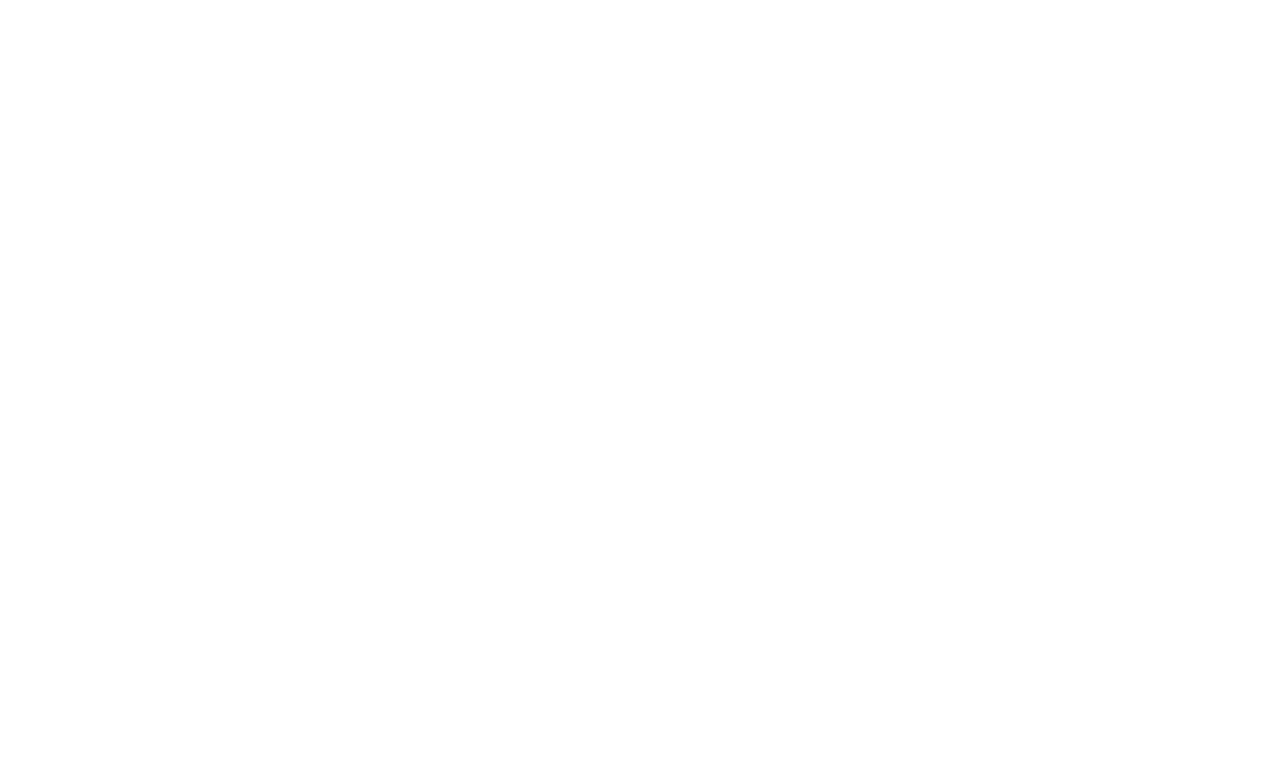
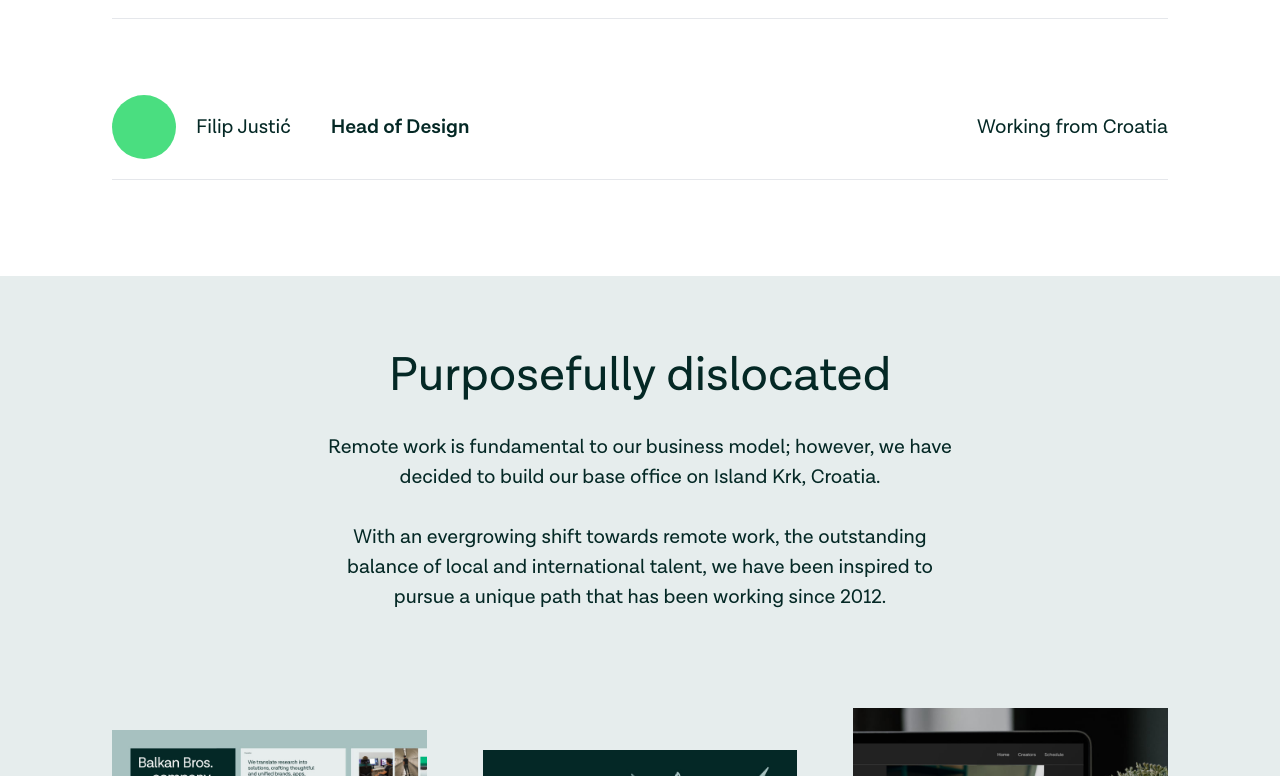
Before and after one commit to ebraj/Clone-World, a Next.js app in the folder BB-Agency-Clone/: page /about-us in a window 1280 px wide. Shown: the part 9530-10306 px from the top of the page. Before the commit the page ends 3977 px from the top, so only its background shows below. Built offline with nearby package versions, Linux system fonts and the light colour scheme.

Commit message:
bb about-us pg completed

```diff
--- a/BB-Agency-Clone/components/datas/about-us.js
+++ b/BB-Agency-Clone/components/datas/about-us.js
@@ -34,4 +34,239 @@
         "Countries represented in our agency, offering a global perspective on everything we do.",
     },
   ],
+  allClients: [
+    {
+      index: 1,
+      name: "Wesley Van’t Hart",
+      title: "Product Designer",
+      area: "Working from Netherlands",
+    },
+    {
+      index: 2,
+      name: "Adrian Morić",
+      title: "UX Specialist",
+      area: "Working from Croatia",
+    },
+    {
+      index: 3,
+      name: "Anna Meleshina",
+      title: "Product Designer",
+      area: "Working from Russia",
+    },
+    {
+      index: 4,
+      name: "Vicente Reyes Montealegre",
+      title: "Senior Brand Designer",
+      area: "Working from United Kingdom",
+    },
+    {
+      index: 5,
+      name: "Tomislav Jozić",
+      title: "Senior React Designer",
+      area: "Working from Croatia",
+    },
+    {
+      index: 6,
+      name: "Julia Martinez Conte",
+      title: "Junior Brand Designer",
+      area: "Working from Spain",
+    },
+    {
+      index: 7,
+      name: "Don Gepulango",
+      title: "Creative Developer",
+      area: "Working from Philippines",
+    },
+    {
+      index: 8,
+      name: "Zrinka Požar",
+      title: "Project Manager",
+      area: "Working from Croatia",
+    },
+    {
+      index: 9,
+      name: "Dalibor Rist",
+      title: "Developer",
+      area: "Working from Croatia",
+    },
+    {
+      index: 10,
+      name: "Matej Justić",
+      title: "Chief Executive Officer",
+      area: "Working from Croatia",
+    },
+    {
+      index: 11,
+      name: "Matej Justić",
+      title: "Chief Executive Officer",
+      area: "Working from Croatia",
+    },
+    {
+      index: 12,
+      name: "Michaela Fiasova",
+      title: "Creative Strategist",
+      area: "Working from Czech Republic",
+    },
+    {
+      index: 13,
+      name: "Ivan Križaj",
+      title: "Developer",
+      area: "Working from Croatia",
+    },
+    {
+      index: 14,
+      name: "Max Panchyk",
+      title: "Visual Designer",
+      area: "Working from Ukraine",
+    },
+    {
+      index: 15,
+      name: "Ana Belić",
+      title: "Marketing Manager",
+      area: "Working from Croatia",
+    },
+    {
+      index: 16,
+      name: "Vincentas Staude",
+      title: "Product Designer",
+      area: "Working from Lithuania",
+    },
+    {
+      index: 17,
+      name: "Marino Šamanić",
+      title: "Head of Development",
+      area: "Working from Croatia",
+    },
+    {
+      index: 18,
+      name: "Šárka Löffelmannová",
+      title: "Junior Brand Designer",
+      area: "Working from Czech Republic",
+    },
+    {
+      index: 19,
+      name: "Alexandra Denisova",
+      title: "UI Designer",
+      area: "Working from Czech Republic",
+    },
+    {
+      index: 20,
+      name: "Nikola Tošić",
+      title: "Developer",
+      area: "Working from Croatia",
+    },
+    {
+      index: 21,
+      name: "Giannis Koulouris",
+      title: "Developer",
+      area: "Working from Greece",
+    },
+    {
+      index: 22,
+      name: "Junior Brand Designer",
+      title: "Developer",
+      area: "Working from Portugal",
+    },
+    {
+      index: 23,
+      name: "Ana Tomašić",
+      title: "Head of People and Culture",
+      area: "Working from Croatia",
+    },
+    {
+      index: 24,
+      name: "Ivan Lucić",
+      title: "Junior UX Researcher",
+      area: "Working from Croatia",
+    },
+    {
+      index: 25,
+      name: "Maria Malkova",
+      title: "Product Designer",
+      area: "Working from Russia",
+    },
+    {
+      index: 26,
+      name: "Dominik Kosić",
+      title: "Junior WordPress Developer",
+      area: "Working from Croatia",
+    },
+    {
+      index: 27,
+      name: "Elena Kvasova",
+      title: "UX Researcher",
+      area: "Working from Greece",
+    },
+    {
+      index: 28,
+      name: "Nina Sepčić",
+      title: "UX Designer",
+      area: "Working from Croatia",
+    },
+    {
+      index: 29,
+      name: "Nevena Zupčić",
+      title: "Sales Coordinator",
+      area: "Working from Croatia",
+    },
+    {
+      index: 30,
+      name: "Luka Bendić",
+      title: "UI Designer",
+      area: "Working from Croatia",
+    },
+    {
+      index: 31,
+      name: "Vedran Starčić",
+      title: "Project Manager",
+      area: "Working from Croatia",
+    },
+    {
+      index: 32,
+      name: "Maxim Bliznetsov",
+      title: "React Developer",
+      area: "Working from Russia",
+    },
+    {
+      index: 33,
+      name: "Alex Sošić",
+      title: "Account Manager",
+      area: "Working from Croatia",
+    },
+    {
+      index: 34,
+      name: "Katarina Jozić",
+      title: "Project Manager",
+      area: "Working from Croatia",
+    },
+    {
+      index: 35,
+      name: "Filip Justić",
+      title: "Head of Design",
+      area: "Working from Croatia",
+    },
+  ],
+  joinALists: [
+    {
+      imgSrc: "/images/about-us/deck01@2x.jpeg",
+      description:
+        "Need a quick overview of our company, our team, and the work we’ve been doing?",
+      width: 772,
+      height: 772,
+    },
+    {
+      imgSrc: "/images/about-us/article@2x.jpeg",
+      description:
+        "How to make remote working work for you — we share the lessons we’ve learned about successful remote working.",
+      width: 772,
+      height: 600,
+    },
+    {
+      imgSrc: "/images/about-us/instagram@2x.jpeg",
+      description:
+        "Follow our latest work, behind the scene insights, and rants on our Instagram profile.",
+      width: 772,
+      height: 880,
+    },
+  ],
 };
--- a/BB-Agency-Clone/components/sections/about-us/Total.js
+++ b/BB-Agency-Clone/components/sections/about-us/Total.js
@@ -8,8 +8,8 @@
       <div className="text-center space-y-10">
         <h2 className="text-2xl sm:text-3xl md:text-5xl md:w-[75%] mx-auto md:leading-[55px]">
           With human-centric design at the core of our principles, we depend on
-          our team's varied perspectives and life experiences to help us build
-          products for the many.
+          our team&apos;s varied perspectives and life experiences to help us
+          build products for the many.
         </h2>
         <div>
           <Link href="/services">
@@ -19,13 +19,59 @@
       </div>
 
       <div className="grid gap-16 md:grid-cols-3">
-        {datas.map((singleData) => {
+        {datas.totalLists.map((singleData) => {
           return (
-            <div className="text-center space-y-8">
+            <div className="text-center space-y-8" key={singleData.heading}>
               <h2 className="text-5xl">{singleData.heading}</h2>
               <p className="mx-auto w-[80%] sm:w-[60%] md:w-[100%]">
                 {singleData.description}
               </p>
+            </div>
+          );
+        })}
+      </div>
+
+      {/* Client */}
+      <div className="space-y-14 py-8">
+        <div className="md:w-[70%] space-y-14">
+          <p className="text-5xl leading-[55px] md:w-[70%]">
+            Homegrown service, global thinking.
+          </p>
+          <p>
+            Our core team is based on Island Krk, Croatia, and we’re proud to
+            say our clients come to us from all around the world. We work with
+            them almost exclusively on a remote basis, something that’s never
+            been as easy and efficient as it is today, thanks to our streamlined
+            working processes.
+            <br />
+            <br />
+            The same goes for the BB Agency extended team — our international
+            network of designers, strategists, directors and developers who
+            collaborate to execute projects and provide a valuable global
+            perspective on our work.
+            <br />
+            <br />
+            We like to think this offers our clients a unique combination —
+            service they can depend on, with the freedom to collaborate at
+            scale.
+          </p>
+        </div>
+        {datas.allClients.map((singleData) => {
+          return (
+            <div
+              key={singleData.index}
+              className="border-b py-5 flex justify-between items-center text-xl"
+            >
+              <div className="flex items-center justify-center space-x-5">
+                <div className="h-16 w-16 rounded-full bg-green-400"></div>
+                <div className="md:flex md:space-x-10">
+                  <p>{singleData.name}</p>
+                  <h2 className="font-LGSemiBold">{singleData.title}</h2>
+                </div>
+              </div>
+              <div className="hidden md:block">
+                <p>{singleData.area}</p>
+              </div>
             </div>
           );
         })}
--- a/BB-Agency-Clone/components/utils/ProjectB.js
+++ b/BB-Agency-Clone/components/utils/ProjectB.js
@@ -1,11 +1,11 @@
 import React from "react";
 
-function ProjectB() {
+function ProjectB({ onTop }) {
   return (
     <div>
       {/* Bottom Part */}
       <div className="text-center mx-auto">
-        <div className="border-b md:my-16"></div>
+        {onTop && <div className="border-b md:my-16"></div>}
         <p className="text-center text-3xl px-5 py-10 sm:text-5xl sm:leading-[60px] md:text-6xl md:leading-[68px] md:w-9/12 mx-auto">
           Have a project in mind? Let’s get to work.
         </p>
--- a/BB-Agency-Clone/pages/about-us.js
+++ b/BB-Agency-Clone/pages/about-us.js
@@ -3,6 +3,8 @@
 import MaxWLayout from "../components/layout/MaxWLayout";
 import Total from "../components/sections/about-us/Total";
 import Upperpart from "../components/sections/about-us/Upperpart";
+import ProjectB from "../components/utils/ProjectB";
+import JoinA from "../components/sections/about-us/JoinA";
 
 function aboutus() {
   return (
@@ -14,7 +16,19 @@
         </MaxWLayout>
 
         <MaxWLayout bgColor="bg-white" textColor="text-custom-background-green">
-          <Total datas={datas.totalLists} />
+          <Total datas={datas} />
+        </MaxWLayout>
+
+        <MaxWLayout
+          bgColor="bg-custom-very-light-green"
+          textColor="text-custom-background-green"
+        >
+          <JoinA datas={datas} />
+        </MaxWLayout>
+
+        {/* ProjectB */}
+        <MaxWLayout bgColor="bg-white" textColor="text-custom-background-green">
+          <ProjectB onTop={false} />
         </MaxWLayout>
       </Layout>
     </>
```
